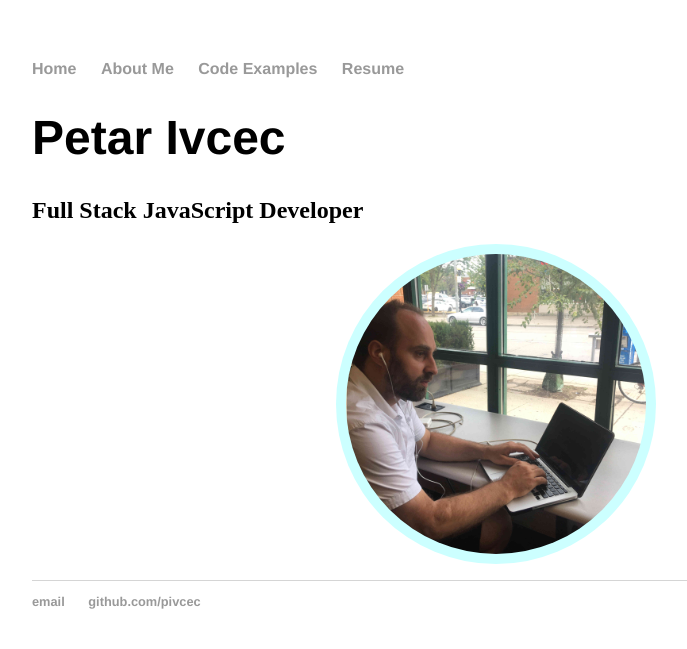
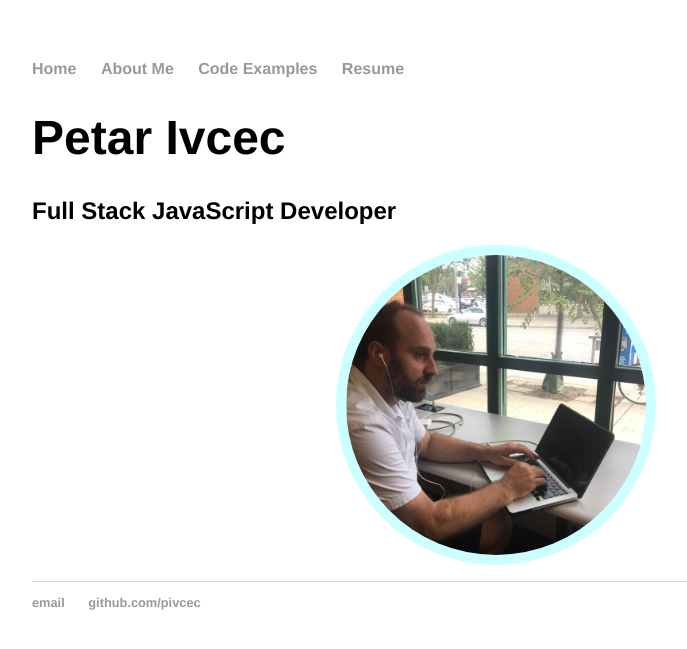
Before and after one commit to pivcec/pivcec.github.io, a Jekyll site: the page built from index.html, in a window 1280 px wide. Shown: the top 649 px of the page, without its empty margins (160-847 px from the left). Built offline with Jekyll 4.4.1, drawn with Linux system fonts in a browser that asks for light colours.

Commit message:
change font

```diff
--- a/css/main.css
+++ b/css/main.css
@@ -25,7 +25,13 @@
   font-size: 3em;
   font-family: "Helvetica", "Arial", "Sans-Serif";
 }
+
+h2 {
+  font-family: "Helvetica", "Arial", "Sans-Serif";
+}
+
 p {
+  font-family: "Helvetica", "Arial", "Sans-Serif";
   font-size: 1em;
   line-height: 1em;
   color: #333;
@@ -37,6 +43,7 @@
 
 li {
   margin: 0 0 1em 0;
+  font-family: "Helvetica", "Arial", "Sans-Serif";
 }
 
 #portrait-container {
```
